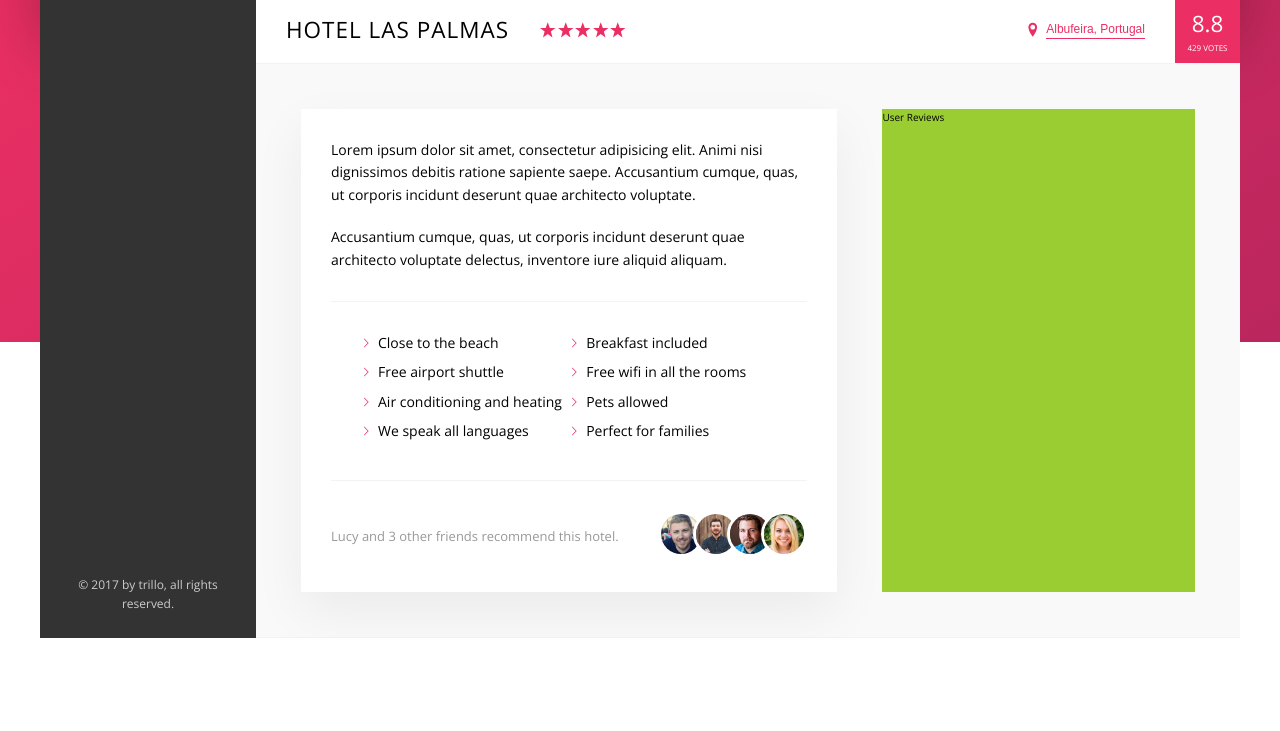
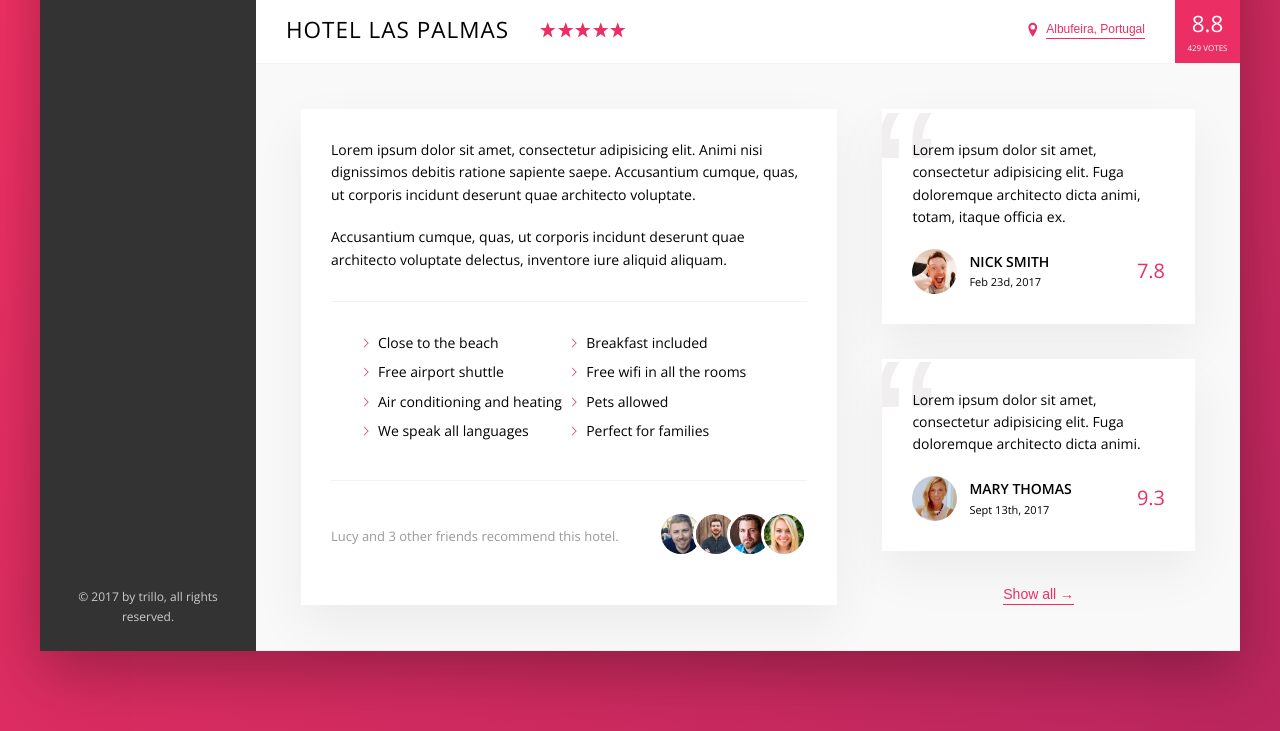
Before and after one commit to DaTaha317/Trillo, a website: page index.html in a window 1280 px wide. Shown: the part 538-1269 px from the top of the page. Before the commit the page ends 1176 px from the top, so only its background shows below. Drawn offline with nearby package versions, Linux system fonts and the light colour scheme.

Commit message:
Review Section

```diff
--- a/index.html
+++ b/index.html
@@ -214,7 +214,49 @@
               </div>
             </div>
 
-            <div class="user-reviews">User Reviews</div>
+            <div class="user-reviews">
+              <figure class="review">
+                <blockquote class="review__text">
+                  Lorem ipsum dolor sit amet, consectetur adipisicing elit. Fuga
+                  doloremque architecto dicta animi, totam, itaque officia ex.
+                </blockquote>
+
+                <figcaption class="review__user">
+                  <img
+                    src="img/user-1.jpg"
+                    alt="user 1"
+                    class="review__photo"
+                  />
+                  <div class="review__user-box">
+                    <p class="review__user-name">Nick Smith</p>
+                    <p class="review__user-date">Feb 23d, 2017</p>
+                  </div>
+                  <div class="review__rating">7.8</div>
+                </figcaption>
+              </figure>
+
+              <figure class="review">
+                <blockquote class="review__text">
+                  Lorem ipsum dolor sit amet, consectetur adipisicing elit. Fuga
+                  doloremque architecto dicta animi.
+                </blockquote>
+
+                <figcaption class="review__user">
+                  <img
+                    src="img/user-2.jpg"
+                    alt="user 1"
+                    class="review__photo"
+                  />
+                  <div class="review__user-box">
+                    <p class="review__user-name">Mary Thomas</p>
+                    <p class="review__user-date">Sept 13th, 2017</p>
+                  </div>
+                  <div class="review__rating">9.3</div>
+                </figcaption>
+              </figure>
+
+              <button class="btn-inline">Show all <span>&rarr;</span></button>
+            </div>
           </div>
         </main>
       </div>
--- a/sass/_components.scss
+++ b/sass/_components.scss
@@ -354,9 +354,6 @@
   display: flex;
   align-items: center;
 
-  &__count {
-  }
-
   &__friends {
     margin-left: auto;
   }
@@ -373,3 +370,63 @@
     }
   }
 }
+
+// ####################################################
+// Recommend
+.review {
+  position: relative;
+  background-color: #fff;
+  box-shadow: var(--shadow-light);
+  padding: 3rem;
+  margin-bottom: 3.5rem;
+  overflow: hidden;
+
+  &__text {
+    z-index: 10;
+    position: relative;
+  }
+
+  &__user {
+    display: flex;
+    align-items: center;
+    margin-top: 2rem;
+  }
+
+  &__photo {
+    height: 4.5rem;
+    width: 4.5rem;
+    border-radius: 50%;
+  }
+
+  &__user-box {
+    margin-left: 1.2rem;
+  }
+
+  &__user-name {
+    font-weight: 600;
+    text-transform: uppercase;
+  }
+
+  &__user-date {
+    font-size: 1.1rem;
+    font-weight: 100;
+  }
+
+  &__rating {
+    font-size: 2rem;
+    margin-left: auto;
+    color: var(--color-primary);
+  }
+
+  &::before {
+    content: "\201C";
+    position: absolute;
+    top: -2.75rem;
+    left: -1rem;
+    line-height: 1;
+    font-size: 20rem;
+    color: var(--color-grey-light-3);
+    font-family: sans-serif;
+    z-index: 1;
+  }
+}
--- a/sass/_layout.scss
+++ b/sass/_layout.scss
@@ -3,7 +3,6 @@
   margin: 8rem auto;
   background-color: var(--color-grey-light-1);
   box-shadow: var(--shadow-dark);
-  height: 60vh;
 }
 
 .header {
@@ -40,6 +39,7 @@
   padding: 4.5rem;
   background-color: var(--color-grey-light-1);
   border-bottom: var(--line);
+  font-size: 1.4rem;
 }
 
 .description {
@@ -52,6 +52,8 @@
 }
 
 .user-reviews {
-  background-color: yellowgreen;
   flex: 1;
+  display: flex;
+  flex-direction: column;
+  align-items: center;
 }
```
Also changed, not shown: css/style.css.
